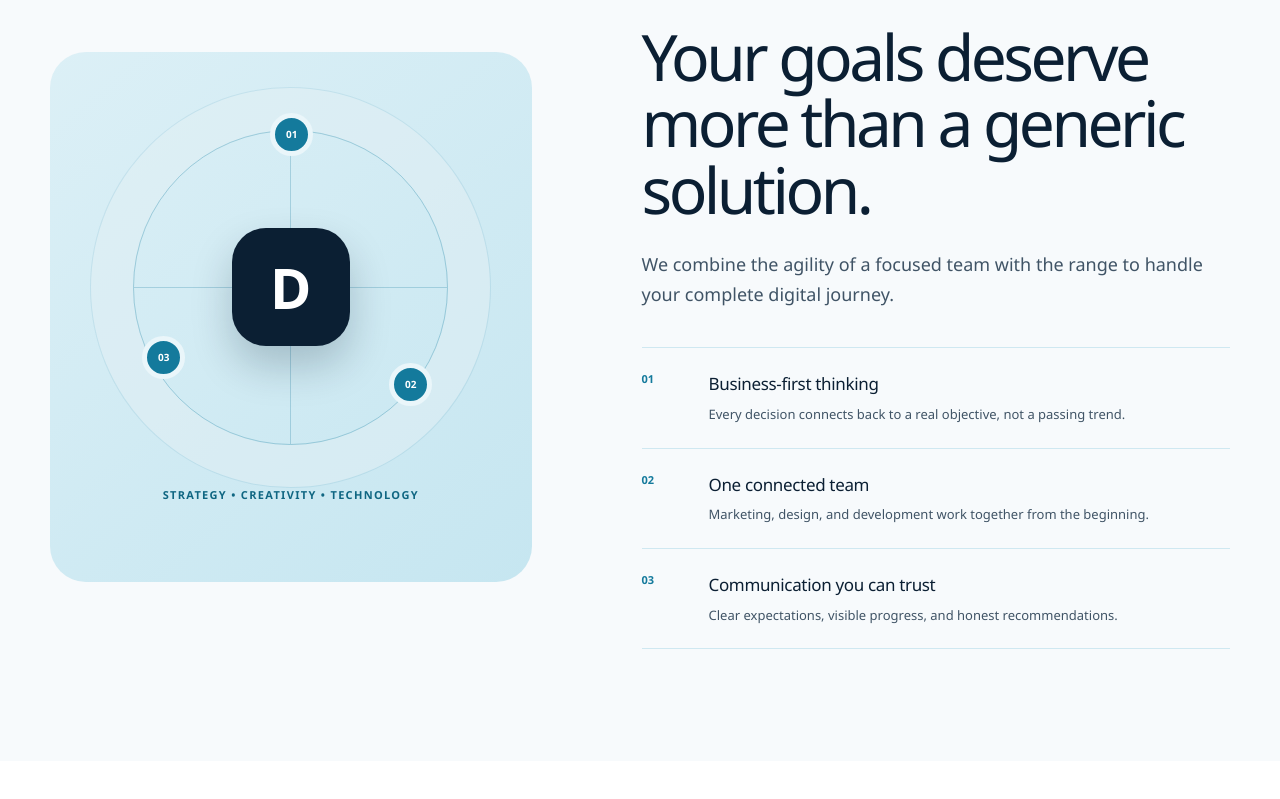
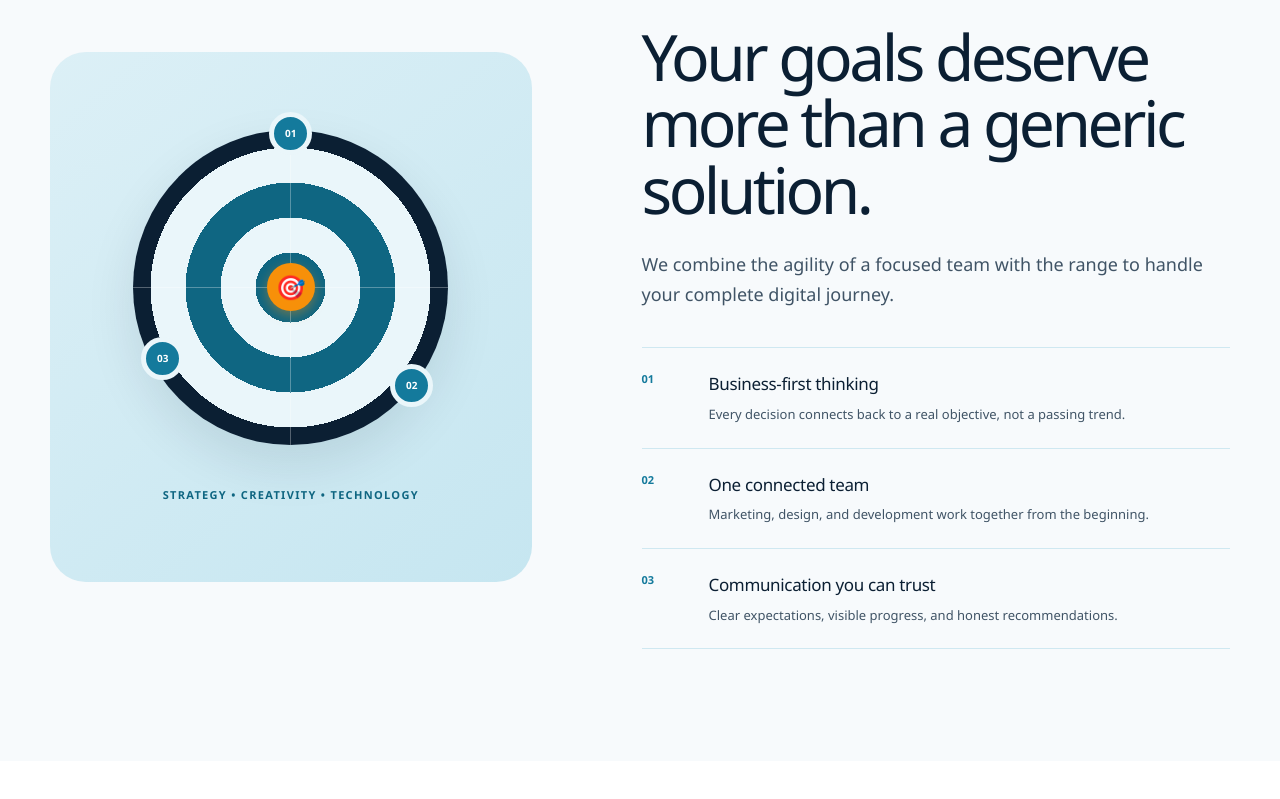
Before and after one commit to Sierra117marksman/Digitrust_solutions, a Next.js app: page / in a window 1280 px wide. Shown: the part 4661-5460 px from the top of the page. Built offline with nearby package versions, Linux system fonts and the light colour scheme; no server answers.

Commit message:
style: remove footer logo and redesign goal visual as dartboard

```diff
--- a/app/globals.css
+++ b/app/globals.css
@@ -910,16 +910,23 @@ a {
   height: 315px;
   display: grid;
   place-items: center;
-  border: 1px solid rgba(20, 122, 156, 0.3);
   border-radius: 50%;
-  box-shadow: 0 0 0 42px rgba(255, 255, 255, 0.42), 0 0 0 43px rgba(20, 122, 156, 0.1);
+  background: radial-gradient(
+    circle,
+    var(--blue-deep) 0, var(--blue-deep) 35px,
+    var(--ice) 35px, var(--ice) 70px,
+    var(--blue-deep) 70px, var(--blue-deep) 105px,
+    var(--ice) 105px, var(--ice) 140px,
+    var(--navy) 140px, var(--navy) 100%
+  );
+  box-shadow: 0 20px 50px rgba(11, 31, 51, 0.1);
 }
 
 .why-ring::before,
 .why-ring::after {
   position: absolute;
   content: "";
-  background: rgba(20, 122, 156, 0.25);
+  background: rgba(255, 255, 255, 0.3);
 }
 
 .why-ring::before { width: 1px; height: 100%; }
@@ -928,16 +935,15 @@ a {
 .why-core {
   position: relative;
   z-index: 2;
-  width: 118px;
-  height: 118px;
+  width: 48px;
+  height: 48px;
   display: grid;
   place-items: center;
-  border-radius: 34px;
-  background: var(--navy);
+  border-radius: 50%;
+  background: #f79009; /* Orange bullseye */
   color: var(--white);
-  font-size: 56px;
-  font-weight: 850;
-  box-shadow: 0 20px 40px rgba(11, 31, 51, 0.22);
+  font-size: 24px;
+  box-shadow: 0 4px 12px rgba(247, 144, 9, 0.4);
 }
 
 .orbit-node {
--- a/app/page.tsx
+++ b/app/page.tsx
@@ -294,7 +294,7 @@ export default function Home() {
         <div className="container why-grid">
           <div className="why-visual" aria-hidden="true">
             <div className="why-ring">
-              <div className="why-core">D</div>
+              <div className="why-core">🎯</div>
               <span className="orbit-node node-one">01</span>
               <span className="orbit-node node-two">02</span>
               <span className="orbit-node node-three">03</span>
@@ -371,9 +371,7 @@ export default function Home() {
 
       <footer className="site-footer">
         <div className="container footer-main">
-          <ScrollLink className="footer-brand" targetId="top">
-            <Image src="/brand/logo.svg" alt="Digitrust Solutions" width={500} height={500} />
-          </ScrollLink>
+
           <p>Strategy, creative marketing, and technology for confident digital growth.</p>
           <div className="footer-links">
             <ScrollLink targetId="services">Services</ScrollLink>
--- a/app/policies/[slug]/page.tsx
+++ b/app/policies/[slug]/page.tsx
@@ -109,7 +109,6 @@ export default async function PolicyPage({ params }: PolicyPageProps) {
 
       <footer className="site-footer">
         <div className="container footer-main">
-          <Link className="footer-brand" href="/"><Image src="/brand/logo.svg" alt="Digitrust Solutions" width={500} height={500} /></Link>
           <p>Strategy, creative marketing, and technology for confident digital growth.</p>
           <div className="footer-links"><Link href="/#services">Services</Link><Link href="/#testimonials">Reviews</Link><Link href="/#contact">Contact</Link></div>
         </div>
--- a/app/services/[slug]/page.tsx
+++ b/app/services/[slug]/page.tsx
@@ -276,7 +276,6 @@ export default async function ServicePage({ params }: ServicePageProps) {
 
       <footer className="site-footer">
         <div className="container footer-main">
-          <Link className="footer-brand" href="/"><Image src="/brand/logo.svg" alt="Digitrust Solutions" width={500} height={500} /></Link>
           <p>Strategy, creative marketing, and technology for confident digital growth.</p>
           <div className="footer-links"><Link href="/#services">Services</Link><Link href="/#technology">Technology</Link><Link href="/#testimonials">Reviews</Link><a href="#service-contact">Contact</a><Link href={contactInfo.instagram.href}>Instagram</Link></div>
         </div>
```
